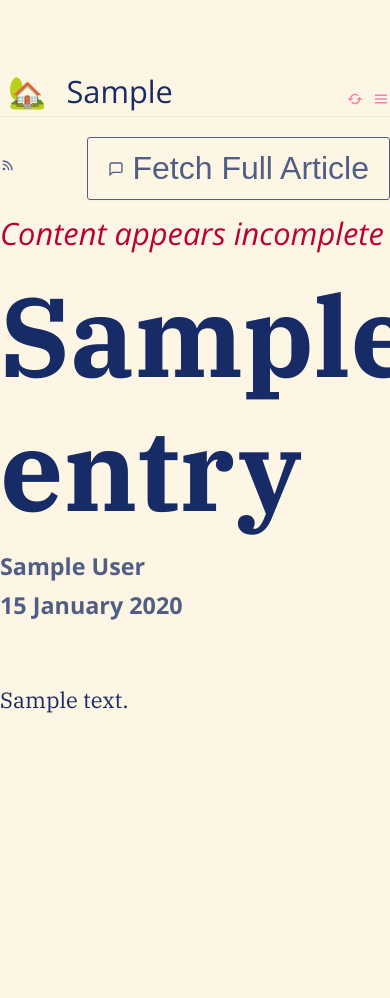
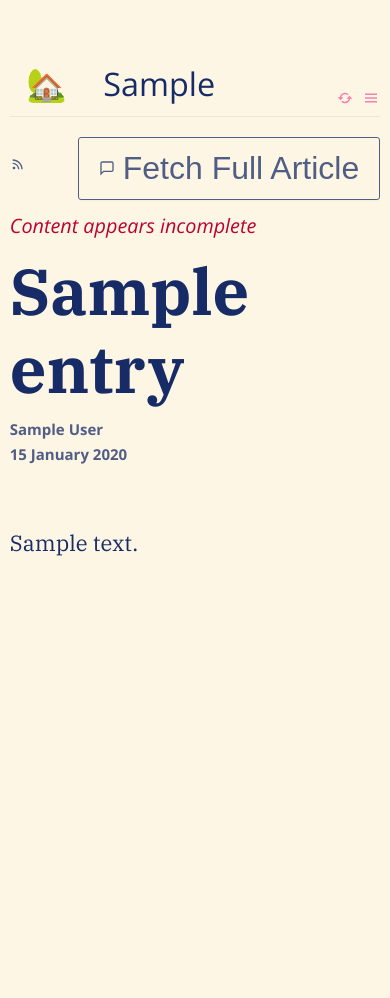
Before and after one commit to Josh-Tucker/dispatch, a Flask app: page /entry/1 in a window 390 px wide; the page is wider, and only the part inside the window is pictured. After the commit the page ends 556 px from the top of that part, so only its background shows below. Run offline with Flask 3, Linux system fonts and the light colour scheme; tables that the repository leaves empty hold one stand-in row (values such as "Sample post"); some libraries are stand-ins or nearby versions.

Commit message:
fix flash on page load

```diff
--- a/dispatch/static/css/newstyle.css
+++ b/dispatch/static/css/newstyle.css
@@ -40,13 +40,13 @@
     --font-size-content: 1.4rem;
 
     /* Font sizes for mobile (increased 20-40%) */
-    --font-size-mobile-base: 28px;
+    --font-size-mobile-base: 18px;
     --font-size-mobile-small: 1.1rem;
     --font-size-mobile-medium: 1.3rem;
     --font-size-mobile-large: 1.6rem;
     --font-size-mobile-xl: 1.8rem;
     --font-size-mobile-xxl: 2.1rem;
-    --font-size-mobile-xxxl: 2rem;
+    --font-size-mobile-xxxl: 1.8rem;
     --font-size-mobile-button: 32px;
     --font-size-mobile-heading: 36px;
     --font-size-mobile-content: 22px;
@@ -138,7 +138,7 @@ html {
 
 @media (max-width: 768px) {
     .main {
-        width: 100%;
+        width: 95%;
     }
 }
 
@@ -319,7 +319,7 @@ html {
     }
 
     .card-time {
-        font-size: var(--font-size-mobile-medium);
+        font-size: var(--font-size-mobile-small);
         padding: 0.6rem;
         padding-right: 1.4rem;
     }
@@ -509,7 +509,7 @@ header a.menu-button {
     margin: 0 0.3rem 0 0; /* Add a bit of margin between buttons */
     cursor: pointer;
     font-weight: 500;
-    font-size: var(--font-size-medium);
+    font-size: var(--font-size-xl);
     min-width: 4.5rem; /* Ensure minimum touch target size */
     touch-action: manipulation;
 }
@@ -528,12 +528,13 @@ header a.menu-button:hover {
     header a.refresh-link,
     header a.menu-button {
         padding: 0.8rem 1.4rem;
-        font-size: var(--font-size-mobile-xl);
+        font-size: var(--font-size-mobile-xxl);
         margin-bottom: 0.5rem;
         min-height: 48px; /* Better touch target */
         display: flex;
         align-items: center;
         justify-content: center;
+        width: 4rem;
     }
 
     /* Fix for very small mobile screens */
@@ -1039,6 +1040,7 @@ header a.menu-button:hover {
     .tags-navigation {
         padding: 0;
         margin: 0 0 var(--spacing-md) 0;
+        font-size: var(--font-size-mobile-xl);
     }
 
     .tags-tabs {
@@ -1046,8 +1048,7 @@ header a.menu-button:hover {
     }
 
     .tag-tab {
-        padding: var(--spacing-xs) var(--spacing-sm);
-        font-size: var(--font-size-mobile-small);
+        font-size: var(--font-size-mobile-xl);
     }
 }
 
--- a/dispatch/templates/base.html
+++ b/dispatch/templates/base.html
@@ -1,5 +1,5 @@
 <!DOCTYPE html>
-<html>
+<html{% if theme %} class="theme-{{ theme }}"{% endif %}>
 
 <head>
   <meta charset="UTF-8" />
@@ -15,7 +15,7 @@
   {% include "theme.html" %}
 </head>
 
-<body class="content" hx-ext="response-targets" x-data="{
+<body class="content{% if theme %} theme-{{ theme }}{% endif %}" hx-ext="response-targets" x-data="{
   activeTasks: {},
   taskCheckInterval: null,
   taskErrorCount: 0,
@@ -180,7 +180,7 @@
         </div>
         <div class="tags-navigation-controls">
             {% if feed is defined and feed.id != 'all' %}
-            <a href="#" id="refreshFeedLink-{{ feed.id }}" data-feed-id="{{ feed.id }}" data-feed-title="{{ feed.title|default('this feed', true) }}" class="refresh-link"
+            <a href="#" id="refreshFeedLink-{{ feed.id }}" data-feed-id="{{ feed.id }}" data-feed-title="{{ feed.title|default('this feed', true) }}" class="menu-button refresh-link"
                hx-post="/refresh/{{ feed.id }}"
                hx-target="body"
                hx-swap="outerHTML"
@@ -189,7 +189,7 @@
               <svg xmlns='http://www.w3.org/2000/svg' viewBox='0 0 24 24' fill='currentColor' width='18' height='18'><path d="M10 11H7.101l.001-.009a4.956 4.956 0 0 1 .752-1.787 5.054 5.054 0 0 1 2.2-1.811c.302-.128.617-.226.938-.291a5.078 5.078 0 0 1 2.018 0 4.978 4.978 0 0 1 2.525 1.361l1.416-1.412a7.036 7.036 0 0 0-2.224-1.501 6.921 6.921 0 0 0-1.315-.408 7.079 7.079 0 0 0-2.819 0 6.94 6.94 0 0 0-1.316.409 7.04 7.04 0 0 0-3.08 2.534 6.978 6.978 0 0 0-1.054 2.505c-.028.135-.043.273-.063.41H2l4 4 4-4zm4 2h2.899l-.001.008a4.976 4.976 0 0 1-2.103 3.138 4.943 4.943 0 0 1-1.787.752 5.073 5.073 0 0 1-2.017 0 4.956 4.956 0 0 1-1.787-.752 5.072 5.072 0 0 1-.74-.61L7.05 16.95a7.032 7.032 0 0 0 2.225 1.5c.424.18.867.317 1.315.408a7.07 7.07 0 0 0 2.818 0 7.031 7.031 0 0 0 4.395-2.945 6.974 6.974 0 0 0 1.053-2.503c.027-.135.043-.273.063-.41H22l-4-4-4 4z"></path></svg>
             </a>
             {% else %}
-            <a href="#" id="refreshAllLink" data-feed-id="all" class="refresh-link"
+            <a href="#" id="refreshAllLink" data-feed-id="all" class="menu-button refresh-link"
                hx-post="/refresh/all"
                hx-target="body"
                hx-swap="outerHTML"
--- a/dispatch/templates/theme.html
+++ b/dispatch/templates/theme.html
@@ -1,10 +1,5 @@
 <script>
-    // Theme management
-    document.addEventListener("DOMContentLoaded", function () {
-        const currentTheme = "{{ theme }}";
-        applyTheme(currentTheme);
-    });
-
+    // Theme management - classes are already applied server-side
     function applyTheme(themeName) {
         // Remove all existing theme classes
         const themeClasses = [
```
